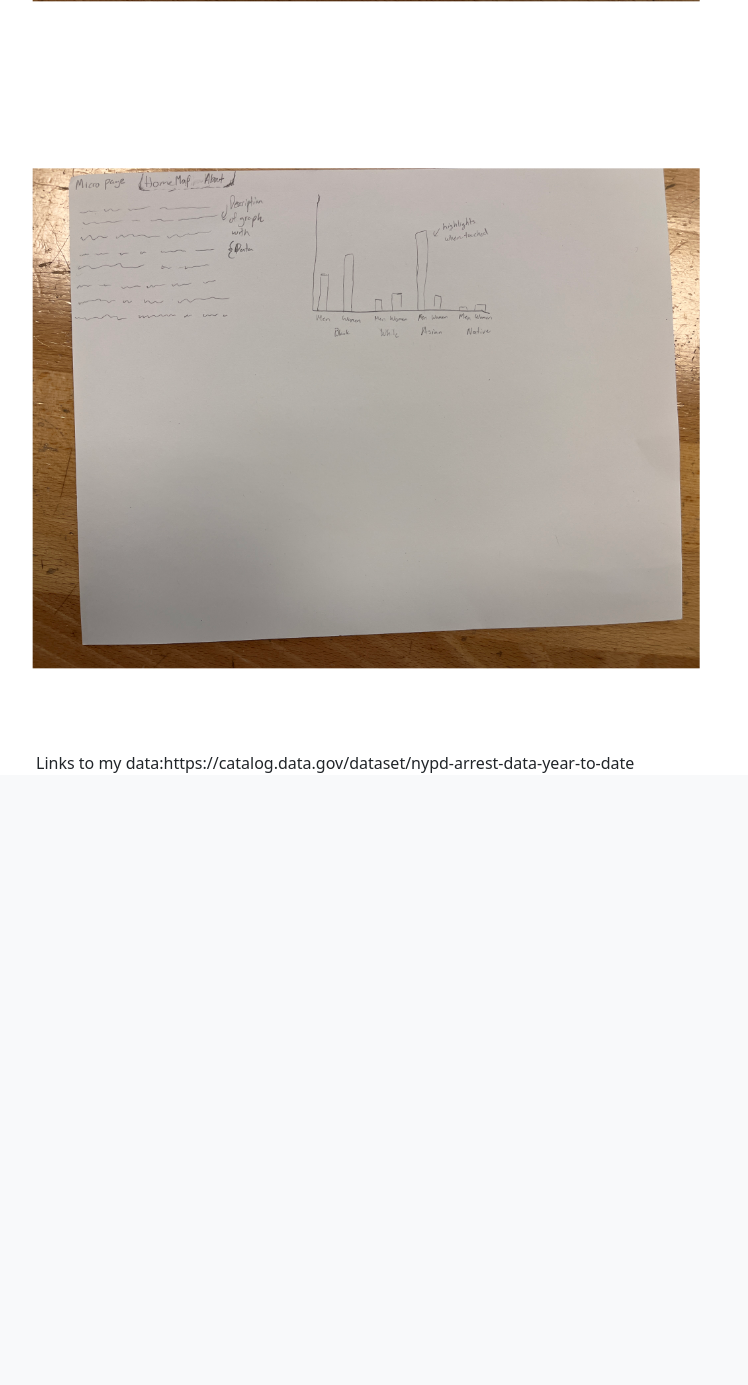
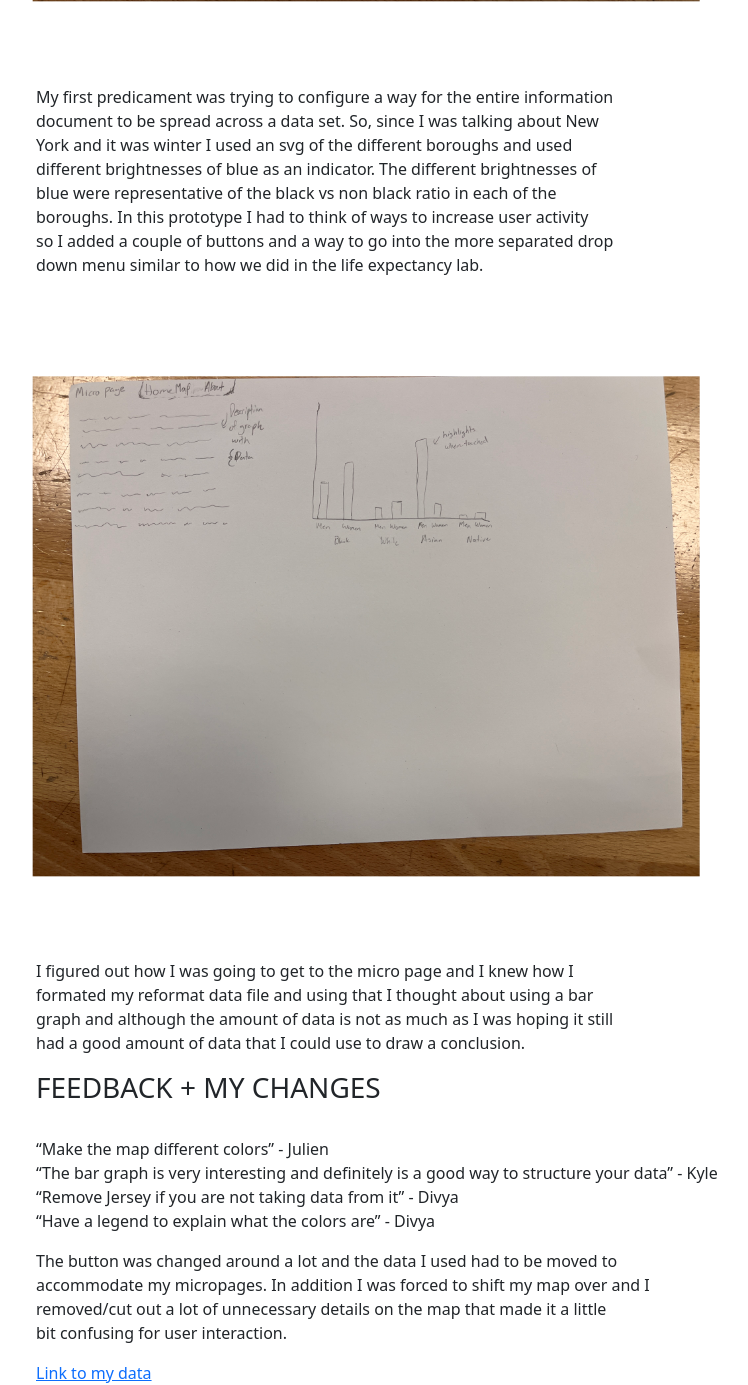
Before and after one commit to jmpredd1e/Data_Journalism_JP, a Flask app: page /about in a window 1280 px wide. Shown: the part 806-2191 px from the top of the page, without its empty margins (46-794 px from the left). Before the commit the page ends 1579 px from the top, so only its background shows below. Run offline with Flask 3, Linux system fonts and the light colour scheme.

Commit message:
very close

```diff
--- a/templates/about.html
+++ b/templates/about.html
@@ -16,9 +16,39 @@
         </p>
         <img src="{{ url_for('static', filename='IMG_5894.JPG') }}" alt="Page ONE" style="transform: rotate(270deg); width: 500px; margin-left: 80px;">
         <br>
+        <p>
+            My first predicament was trying to configure a way for the entire information <br>
+            document to be spread across a data set. So, since I was talking about New <br>
+            York and it was winter I used an svg of the different boroughs and used <br>
+            different brightnesses of blue as an indicator. The different brightnesses of <br>
+            blue were representative of the black vs non black ratio in each of the <br>
+            boroughs. In this prototype I had to think of ways to increase user activity <br>
+            so I added a couple of buttons and a way to go into the more separated drop <br>
+            down menu similar to how we did in the life expectancy lab.<br>
+        </p>
         <img src="{{ url_for('static', filename='IMG_5895.JPG') }}" alt="Page TWO" style="transform: rotate(270deg); width: 500px; margin-left: 80px;">
+        <p>
+            I figured out how I was going to get to the micro page and I knew how I <br>
+            formated my reformat data file and using that I thought about using a bar <br>
+            graph and although the amount of data is not as much as I was hoping it still <br>
+            had a good amount of data that I could use to draw a conclusion. <br>
+        </p>
+        <h3> FEEDBACK + MY CHANGES</h3> <br>
+        <p>
+            “Make the map different colors” - Julien<br>
+            “The bar graph is very interesting and definitely is a good way to structure your data” - Kyle <br>
+            “Remove Jersey if you are not taking data from it” - Divya <br>
+            “Have a legend to explain what the colors are” - Divya <br>
+
+        </p>
+        <p>
+            The button was changed around a lot and the data I used had to be moved to <br>
+            accommodate my micropages. In addition I was forced to shift my map over and I <br>
+            removed/cut out a lot of unnecessary details on the map that made it a little <br>
+            bit confusing for user interaction. <br>
+        </p>
         <footer>
-            Links to my data:https://catalog.data.gov/dataset/nypd-arrest-data-year-to-date
+            <a href="https://catalog.data.gov/dataset/nypd-arrest-data-year-to-date">Link to my data</a>
         </footer>
         {% endblock %}
     </body>
```
Also changed, not shown: 2 other files.
